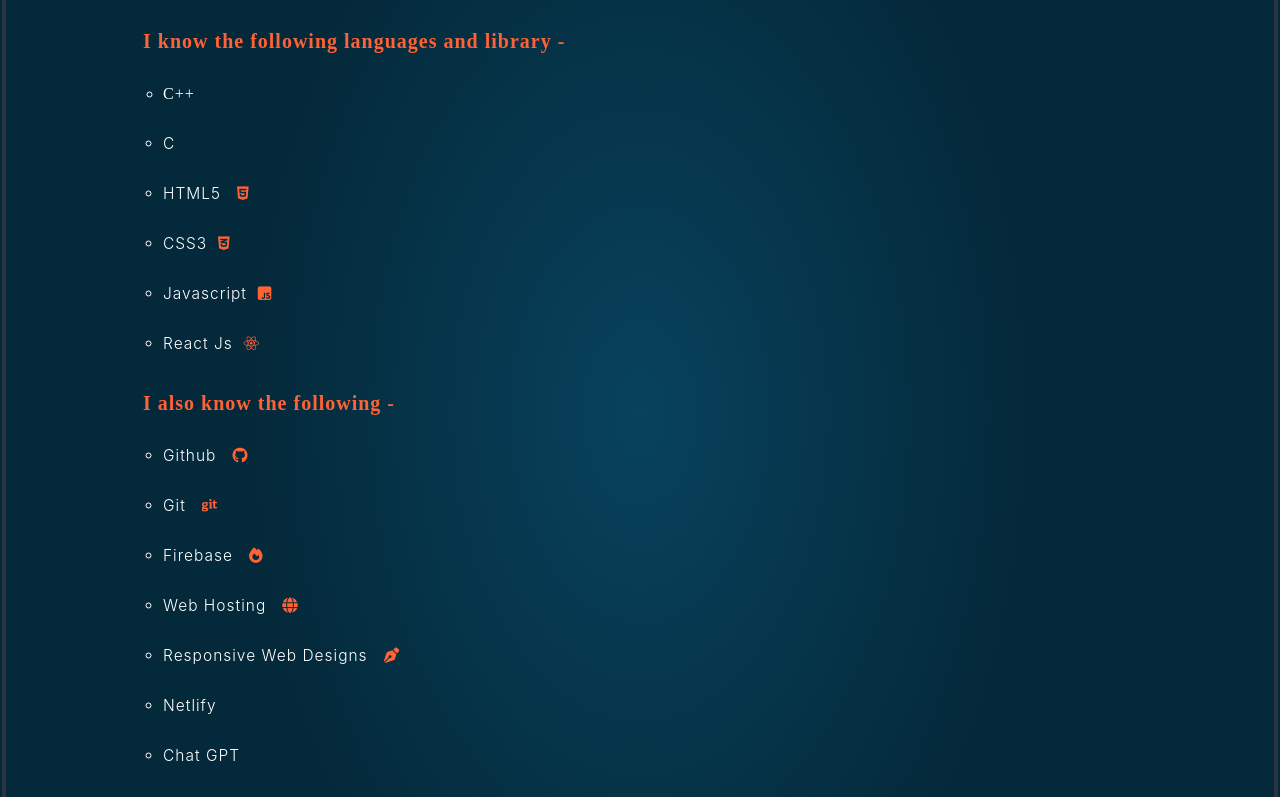
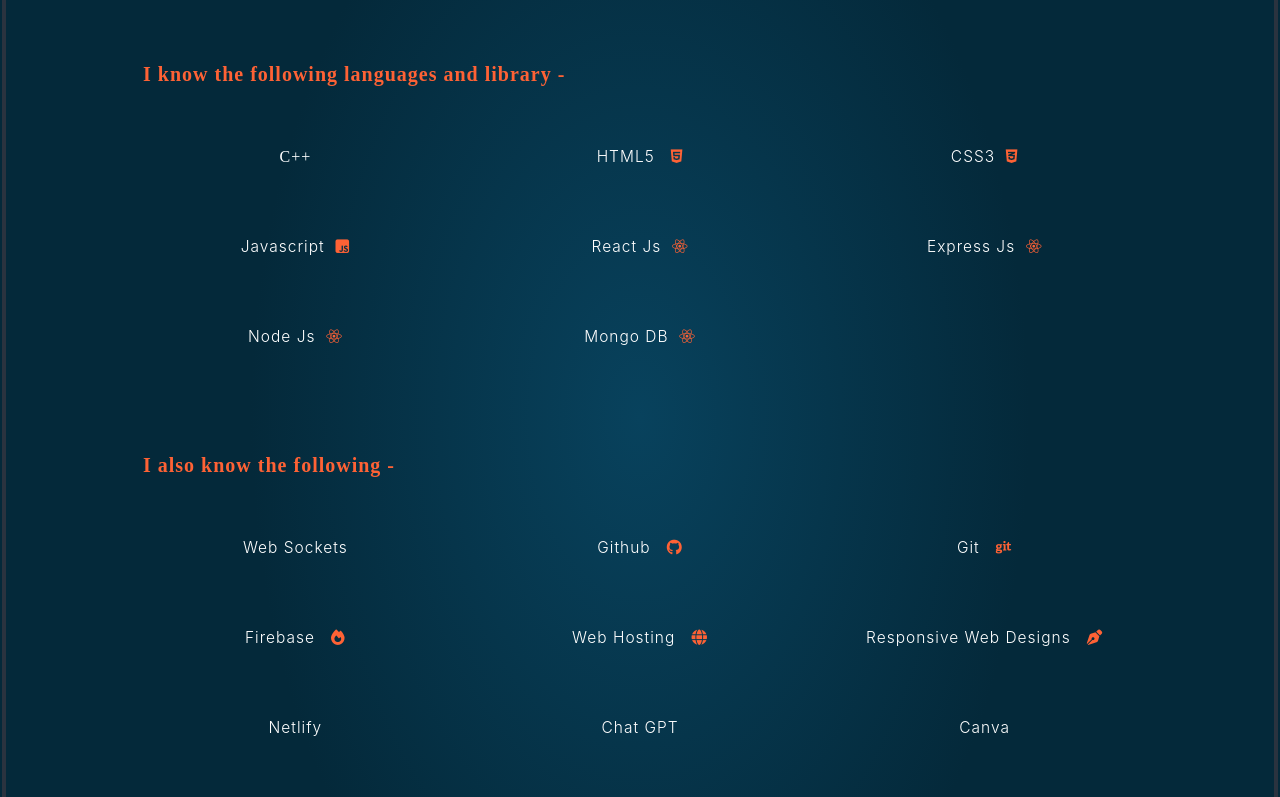
Before and after one commit to ankitsingh2105/Portfolio, a React (Create React App) app: page / in a window 1280 px wide. Shown: the part 1180-1977 px from the top of the page. Built offline with nearby package versions, Linux system fonts and the light colour scheme; a web font is replaced by a local one.

Commit message:
added new project

```diff
--- a/src/COMPONENTS/Newhome.jsx
+++ b/src/COMPONENTS/Newhome.jsx
@@ -16,6 +16,7 @@
 import messaging from './messaging.png'
 import linkBee from "./linkbeeIMG.png"
 import collab from "./COLLABB.png"
+import video from "./doodleVideo.mp4";
 
 import { useState } from 'react';
 import { useRef } from 'react';
@@ -372,14 +373,14 @@
                         </p>
                     </div>
 
+                    <br />
+
                     <div className="languages" style={greetingstyle}>
                         I know the following languages and library -
                     </div>
 
-                    <ul className='lost'>
+                    <ul className='lost2'>
                         <li style={whitetoblack} className='lik'>C++</li>
-
-                        <li style={whitetoblack} className='like'>C</li>
 
                         <li style={whitetoblack} className='like'>HTML5 &nbsp; <i style={greetingstyle} class="fa-brands fa-html5"></i></li>
 
@@ -388,13 +389,21 @@
                         <li style={whitetoblack} className='like'>Javascript &nbsp;<i style={greetingstyle} class="fa-brands fa-square-js"></i></li>
 
                         <li style={whitetoblack} className='like'>React Js&nbsp;&nbsp;<i style={greetingstyle} class="fa-brands fa-react"></i></li>
+
+                        <li style={whitetoblack} className='like'>Express Js&nbsp;&nbsp;<i style={greetingstyle} class="fa-brands fa-react"></i></li>
+
+                        <li style={whitetoblack} className='like'>Node Js&nbsp;&nbsp;<i style={greetingstyle} class="fa-brands fa-react"></i></li>
+
+                        <li style={whitetoblack} className='like'>Mongo DB&nbsp;&nbsp;<i style={greetingstyle} class="fa-brands fa-react"></i></li>
                     </ul>
+                    <br />
 
                     <div className="languages" style={greetingstyle}>
                         I also know the following -
                     </div>
 
-                    <ul className='lost'>
+                    <ul className='lost2'>
+                        <li style={whitetoblack} className='like'>Web Sockets</li>
                         <li style={whitetoblack} className='like'>Github&nbsp;&nbsp; <i style={greetingstyle} class="fa-brands fa-github"></i></li>
 
                         <li style={whitetoblack} className='like'>Git&nbsp;&nbsp;    <i style={greetingstyle} class="fa-brands fa-git"></i></li>
@@ -411,6 +420,8 @@
                         <br />
 
                     </ul>
+                    <br />
+                    <br />
 
                     {/* <div className="competitive" style={whitetoblack}>
                         I also do competitive programming using <strong className='Mca' style={greetingstyle}> C++ </strong>
@@ -469,6 +480,8 @@
                             The Web Apps and other projects I have added here
                         </div>
                         <ul className='lost'>
+                            <li style={whitetoblack} className='like'><a href="https://github.com/ankitsingh2105/DoodleQuest">Doodle Quest</a></li>
+
                             <li style={whitetoblack} className='like'><a href="https://linkbee.online/">Linkbee Web App</a></li>
 
                             <li style={whitetoblack} className='like'><a href="https://colllabwavenitb.netlify.app/">Collab Wave Web App</a></li>
@@ -643,12 +656,58 @@
                     <div>
                     </div>
                     <div className="languages">
+                        <div className="number1" style={whitetoblack}>004.</div>
+                        <div className="bakery" style={greetingstyle} >Doodle Quest</div>
+                    </div>
+                    <p className="info_para" style={whitetoblack}>
+                        <li style={whitetoblack} className='lik'>
+                            A gaming web app, users can join or create specific rooms, where they can draw the object on the board and others will guess it.</li>
+
+                        <li style={whitetoblack} className='lik'>Implemented the ability for users to join a specific room, enabling them to connect with friends. </li>
+
+                        <li style={whitetoblack} className='lik'>Integrated real-time chatting functionality, allowing users in the same room to communicate</li>
+
+                        <li style={whitetoblack} className='lik'>Developed a real-time drawing board where players can express their creativity and guess</li>
+
+                        <li style={whitetoblack} className='lik'>Implemented real-time leaderboard updates to keep track of players' scores and rankings as the game progresses</li>
+
+                    </p>
+                    <p className="info_para" style={whitetoblack}>
+                        <div>
+                            <li><strong className='string' style={greetingstyle}>Web Sockets</strong></li>
+                            <li><strong className='string' style={greetingstyle}>MongoDB</strong></li>
+                            <li><strong className='string' style={greetingstyle}>Express JS</strong></li>
+                            <li><strong className='string' style={greetingstyle}>Node JS</strong></li>
+                            <li><strong className='string' style={greetingstyle}>React JS</strong></li>
+                        </div>
+                    </p>
+                    <div className="img-display">
+                        <video width="320" height="240" controls>
+                            <source src={video} type="video/mp4" />
+                        </video>
+                    </div>
+                    <div className="links">
+                        <a className="github" href="https://github.com/ankitsingh2105/DoodleQuest" target="_blank" rel="noopener noreferrer" style={greetingstyle}>
+                            DOODLE QUEST GITHUB
+                        </a>
+                    </div>
+                    <br />
+                </div>
+            </div>
+
+
+            <div className='first first1' style={blacktowhite}>
+
+                <div className="section" style={sectioncolor}>
+                    <div>
+                    </div>
+                    <div className="languages">
                         <div className="number1" style={whitetoblack}>005.</div>
                         <div className="bakery" style={greetingstyle} >Collab Wave Web App </div>
                     </div>
                     <p className="info_para" style={whitetoblack}>
                         <li style={whitetoblack} className='lik'>
-                        Users can share their codes as messages to the other users of the web app.</li>
+                            Users can share their codes as messages to the other users of the web app.</li>
 
                         <li style={whitetoblack} className='lik'> Secure and personalized experience with user login. </li>
 
--- a/src/COMPONENTS/home.css
+++ b/src/COMPONENTS/home.css
@@ -762,11 +762,21 @@
     color: #fe6235;
     cursor: pointer;
 }
-
 .infoindex {
     margin-right: -5px;
     font-size: 17px;
 
+}
+
+.lost2{
+    display: grid;
+    grid-template-columns: 1fr 1fr 1fr;
+    text-align: center;
+    padding: 0px;
+}
+.lost2 li{
+    padding: 20px;
+    list-style-type: none;
 }
 
 @media screen and (min-width :630px) {
@@ -886,6 +896,11 @@
 
 
 /*  adding media queries */
+@media screen and (max-width: 1124px) {
+    .lost2{
+        grid-template-columns: 1fr 1fr;
+    }
+}
 @media screen and (min-width: 949px) {
     .section {
         margin: 20px 150px 50px 150px;
```
Also changed, not shown: 2 other files (tests, documents, lock files or other folders).
